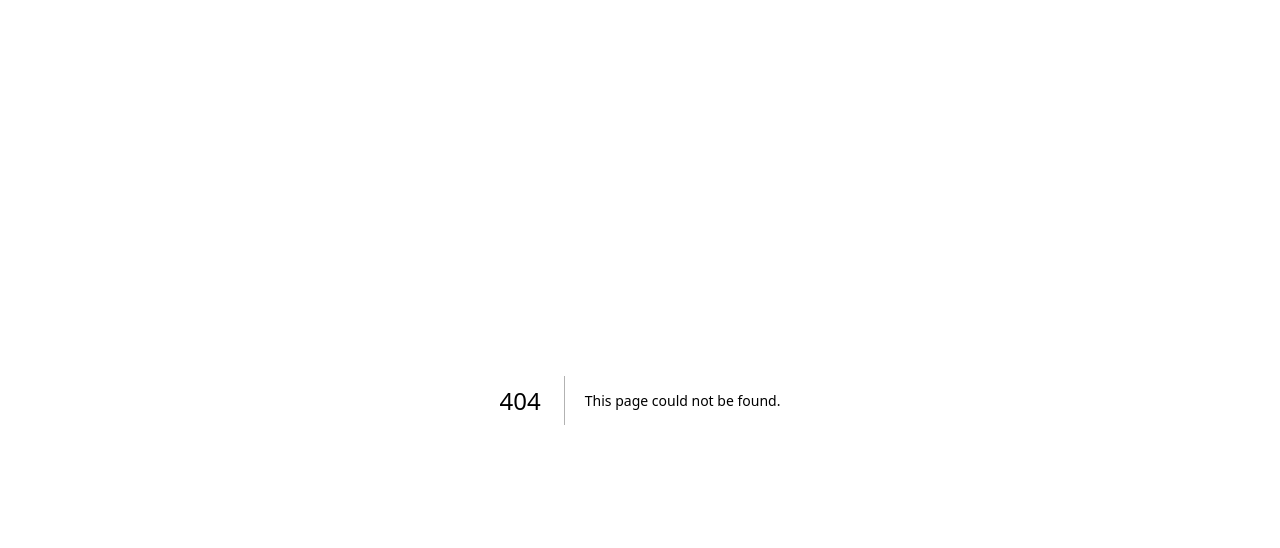
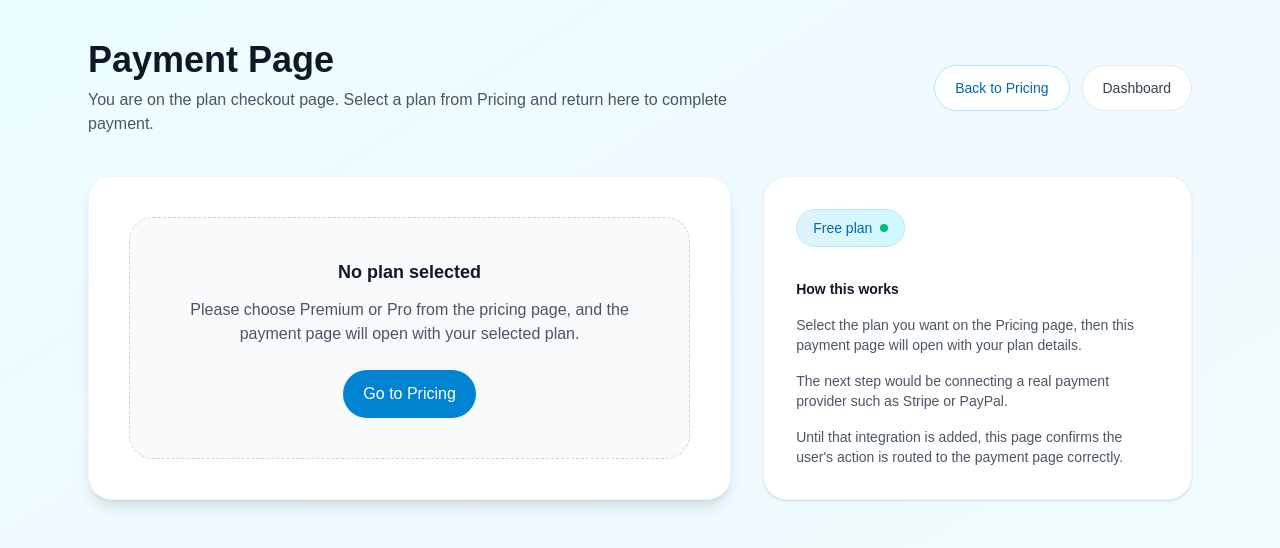
Before and after one commit to coding0044/wordsto_wellness, a Next.js app: page /payment in a window 1280 px wide. Before the commit this address had no page. Shown: the top 548 px of the page. Built offline with nearby package versions, Linux system fonts and the light colour scheme.

Commit message:
Payment Plan Update

```diff
--- /dev/null
+++ b/app/payment/page.js
@@ -0,0 +1,98 @@
+'use client';
+import Link from 'next/link';
+import { useSearchParams, useRouter } from 'next/navigation';
+import PlanStatusBadge from '@/components/PlanStatusBadge';
+
+const paymentPlans = {
+  premium: {
+    name: 'Premium',
+    price: '$9.99 / month',
+    description: 'Unlimited letter improvements, advanced AI customization, and priority support.',
+  },
+  pro: {
+    name: 'Pro',
+    price: '$24.99 / month',
+    description: 'Everything in Premium plus API access, team collaboration, and custom integrations.',
+  },
+};
+
+export default function PaymentPage() {
+  const router = useRouter();
+  const searchParams = useSearchParams();
+  const planKey = searchParams.get('plan')?.toLowerCase() || '';
+  const plan = paymentPlans[planKey];
+
+  return (
+    <div className="min-h-screen bg-gradient-to-br from-cyan-50 via-sky-50 to-teal-50">
+      <div className="max-w-6xl mx-auto px-6 py-10">
+        <div className="flex flex-col md:flex-row items-center justify-between gap-4 mb-10">
+          <div>
+            <h1 className="text-4xl font-semibold text-gray-900">Payment Page</h1>
+            <p className="mt-2 text-gray-600 max-w-2xl">
+              You are on the plan checkout page. Select a plan from Pricing and return here to complete payment.
+            </p>
+          </div>
+          <div className="flex items-center gap-3">
+            <Link href="/pricing" className="rounded-full border border-sky-200 bg-white px-5 py-3 text-sm font-medium text-sky-700 hover:bg-sky-50 transition">
+              Back to Pricing
+            </Link>
+            <Link href="/dashboard" className="rounded-full border border-gray-200 bg-white px-5 py-3 text-sm font-medium text-gray-700 hover:bg-gray-50 transition">
+              Dashboard
+            </Link>
+          </div>
+        </div>
+
+        <div className="grid gap-8 lg:grid-cols-[1.5fr_1fr]">
+          <div className="rounded-3xl bg-white p-10 shadow-lg border border-gray-100">
+            {plan ? (
+              <>
+                <div className="mb-8">
+                  <p className="text-sm uppercase tracking-[0.2em] text-sky-600 font-semibold">Selected plan</p>
+                  <h2 className="mt-3 text-3xl font-bold text-gray-900">{plan.name}</h2>
+                  <p className="mt-2 text-gray-600">{plan.description}</p>
+                </div>
+
+                <div className="rounded-3xl bg-sky-50 p-6 border border-sky-100">
+                  <p className="text-lg font-semibold text-gray-900">{plan.price}</p>
+                  <p className="mt-3 text-gray-600">
+                    The payment processing integration is not yet configured in this app, but this page demonstrates the checkout route opening correctly.
+                  </p>
+                </div>
+
+                <div className="mt-8 space-y-4">
+                  <button
+                    onClick={() => router.push(`/payment/success?plan=${planKey}`)}
+                    className="w-full rounded-full bg-sky-600 px-5 py-3 text-white font-semibold hover:bg-sky-700 transition"
+                  >
+                    Continue to payment
+                  </button>
+                  <p className="text-sm text-gray-500">
+                    Note: this button now advances to the local payment confirmation page. Real payment provider integration is still pending.
+                  </p>
+                </div>
+              </>
+            ) : (
+              <div className="rounded-3xl border border-dashed border-slate-300 bg-slate-50 p-10 text-center">
+                <p className="text-lg font-semibold text-gray-900">No plan selected</p>
+                <p className="mt-3 text-gray-600">Please choose Premium or Pro from the pricing page, and the payment page will open with your selected plan.</p>
+                <Link href="/pricing" className="mt-6 inline-flex rounded-full bg-sky-600 px-5 py-3 text-white font-medium hover:bg-sky-700 transition">
+                  Go to Pricing
+                </Link>
+              </div>
+            )}
+          </div>
+
+          <aside className="rounded-3xl bg-white p-8 shadow-sm border border-gray-100">
+            <PlanStatusBadge user={{}} />
+            <div className="mt-8 space-y-4 text-sm text-gray-600">
+              <p className="font-semibold text-gray-900">How this works</p>
+              <p>Select the plan you want on the Pricing page, then this payment page will open with your plan details.</p>
+              <p>The next step would be connecting a real payment provider such as Stripe or PayPal.</p>
+              <p>Until that integration is added, this page confirms the user's action is routed to the payment page correctly.</p>
+            </div>
+          </aside>
+        </div>
+      </div>
+    </div>
+  );
+}
--- /dev/null
+++ b/app/payment/success/page.js
@@ -0,0 +1,53 @@
+'use client';
+import Link from 'next/link';
+import { useSearchParams } from 'next/navigation';
+
+const paymentPlans = {
+  premium: {
+    name: 'Premium',
+    price: '$9.99 / month',
+  },
+  pro: {
+    name: 'Pro',
+    price: '$24.99 / month',
+  },
+};
+
+export default function PaymentSuccessPage() {
+  const searchParams = useSearchParams();
+  const planKey = searchParams.get('plan')?.toLowerCase() || '';
+  const plan = paymentPlans[planKey];
+
+  return (
+    <div className="min-h-screen bg-gradient-to-br from-sky-50 via-cyan-50 to-teal-50 flex items-center justify-center p-6">
+      <div className="w-full max-w-3xl rounded-3xl bg-white p-10 shadow-xl border border-gray-100">
+        {plan ? (
+          <>
+            <div className="text-center">
+              <p className="text-sm uppercase tracking-[0.2em] text-sky-600 font-semibold">Payment confirmed</p>
+              <h1 className="mt-4 text-4xl font-bold text-gray-900">Ready to pay for {plan.name}</h1>
+              <p className="mt-4 text-gray-600">Your selected plan is {plan.name} at {plan.price}. This page confirms the payment flow reached the confirmation step.</p>
+            </div>
+
+            <div className="mt-10 grid gap-4 sm:grid-cols-2">
+              <Link href="/dashboard" className="inline-flex justify-center rounded-full bg-sky-600 px-6 py-3 text-white font-semibold hover:bg-sky-700 transition">
+                Return to Dashboard
+              </Link>
+              <Link href="/pricing" className="inline-flex justify-center rounded-full border border-sky-200 bg-white px-6 py-3 text-sky-700 font-semibold hover:bg-sky-50 transition">
+                Change Plan
+              </Link>
+            </div>
+          </>
+        ) : (
+          <div className="text-center">
+            <p className="text-lg font-semibold text-gray-900">No plan selected</p>
+            <p className="mt-3 text-gray-600">Please return to Pricing and choose Premium or Pro before continuing to payment.</p>
+            <Link href="/pricing" className="mt-6 inline-flex rounded-full bg-sky-600 px-5 py-3 text-white font-medium hover:bg-sky-700 transition">
+              Choose a plan
+            </Link>
+          </div>
+        )}
+      </div>
+    </div>
+  );
+}
--- a/app/pricing/page.js
+++ b/app/pricing/page.js
@@ -76,7 +76,7 @@ const plans = [
       'Save custom templates',
       'Export to PDF',
     ],
-    cta: 'This is work to open',
+    cta: 'Upgrade to Premium',
     ctaStyle: 'bg-amber-500 hover:bg-amber-600 text-white',
     color: 'amber',
     popular: true,
@@ -94,14 +94,21 @@ const plans = [
       'Dedicated account manager',
       'Custom integrations',
     ],
-    cta: 'This is work to open',
+    cta: 'Upgrade to Pro',
     ctaStyle: 'bg-purple-500 hover:bg-purple-600 text-white',
     color: 'purple',
   },
 ];
 
 function PricingCard({ plan, userPlan }) {
+  const router = useRouter();
   const isCurrentPlan = userPlan?.toLowerCase() === plan.name.toLowerCase();
+
+  const handleSelectPlan = () => {
+    if (!isCurrentPlan) {
+      router.push(`/payment?plan=${plan.name.toLowerCase()}`);
+    }
+  };
 
   return (
     <div className={`relative rounded-3xl border-2 overflow-hidden transition-all duration-300 ${
@@ -130,6 +137,7 @@ function PricingCard({ plan, userPlan }) {
         </div>
 
         <button
+          onClick={handleSelectPlan}
           disabled={isCurrentPlan}
           className={`w-full py-3 rounded-full font-semibold mb-8 transition-colors duration-200 ${
             isCurrentPlan
@@ -137,7 +145,7 @@ function PricingCard({ plan, userPlan }) {
               : plan.ctaStyle
           }`}
         >
-          {isCurrentPlan ? (plan.name === 'Free' ? 'This is free plan' : 'This is come') : plan.cta}
+          {isCurrentPlan ? 'Current plan' : plan.cta}
         </button>
 
         <div className="space-y-4">
@@ -232,7 +240,7 @@ export default function PricingPage() {
 
             <div>
               <h3 className="text-lg font-semibold text-gray-900 mb-2">Is there a free trial?</h3>
-              <p className="text-gray-600">Yes, start with our free plan to explore all features. This is come to subscription when you&apos;re ready.</p>
+              <p className="text-gray-600">Yes, start with our free plan to explore all features. Upgrade to a paid plan whenever you are ready.</p>
             </div>
 
             <div>
```
